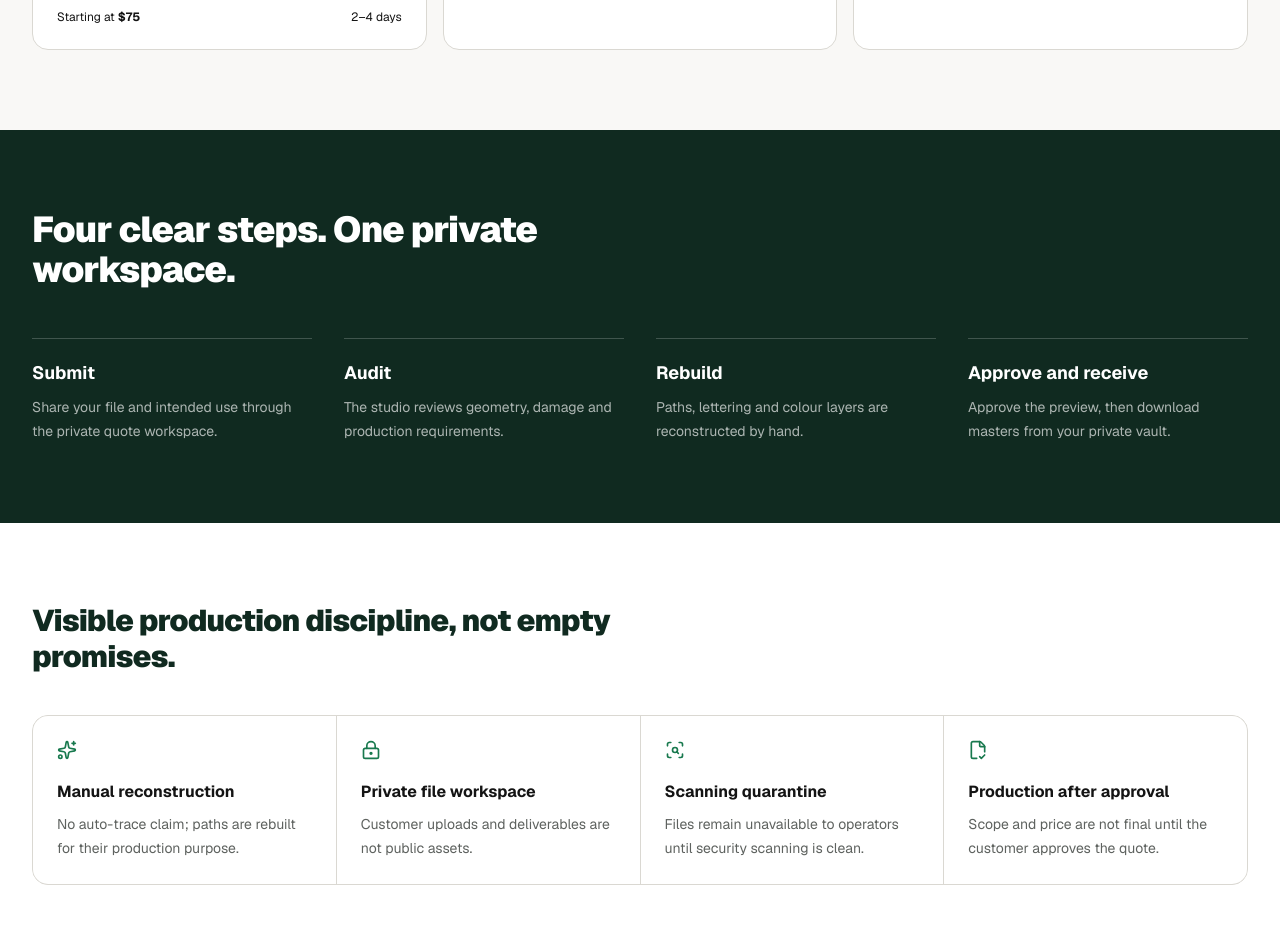
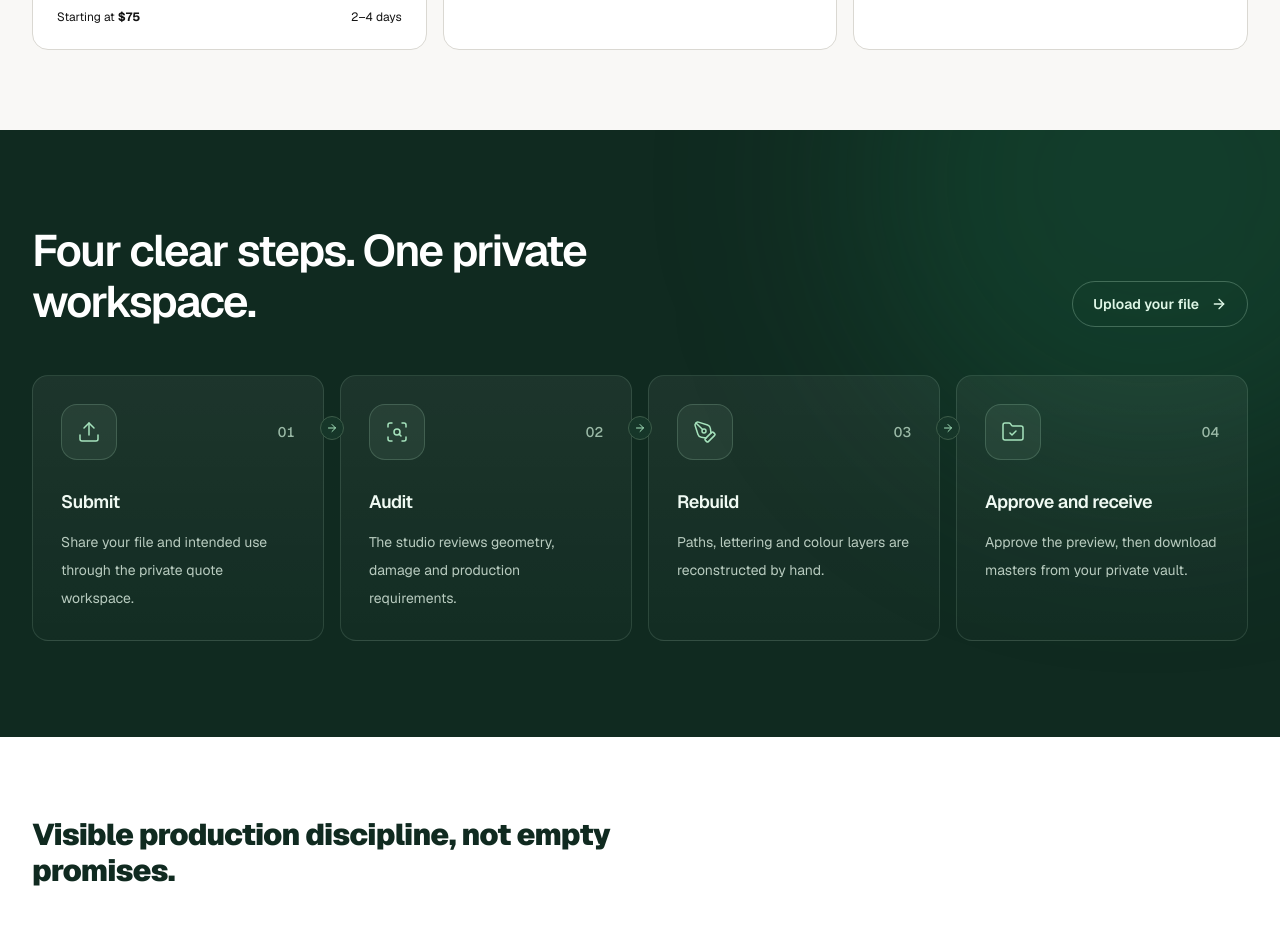
Before and after one commit to enesbv/artlantix, a Next.js app: page / in a window 1280 px wide. Shown: the part 3420-4348 px from the top of the page. Built offline with nearby package versions, Linux system fonts and the light colour scheme; no server answers; the database is empty.

Commit message:
design: refresh homepage process cards

```diff
--- a/components/HomePageContent.tsx
+++ b/components/HomePageContent.tsx
@@ -3,7 +3,7 @@
 import React, { useEffect, useState } from 'react';
 import Link from 'next/link';
 import ContactPricingCard from '@/components/ContactPricingCard';
-import { ArrowRight, Check, CircleDollarSign, FileCheck2, LockKeyhole, ScanSearch, Sparkles } from 'lucide-react';
+import { ArrowRight, Check, CircleDollarSign, FileCheck2, FolderCheck, LockKeyhole, PenTool, ScanSearch, Sparkles, Upload } from 'lucide-react';
 import Navbar from '@/components/Navbar';
 import Footer from '@/components/Footer';
 import MarketingVisual from '@/components/MarketingVisual';
@@ -14,6 +14,7 @@ import { DEFAULT_SITE_SETTINGS, getSiteSettings, SiteSettings } from '@/lib/serv
 import { caseStudies, guides, localizedPath, marketingCopy, normalizeMarketingLocale, processSteps, publicFaqs, services, trustFacts } from '@/lib/marketing';
 
 const factIcons = [Sparkles, LockKeyhole, ScanSearch, FileCheck2];
+const processIcons = [Upload, ScanSearch, PenTool, FolderCheck];
 
 export default function HomePageContent({ locale }: { locale: string }) {
   const lang = normalizeMarketingLocale(locale);
@@ -93,10 +94,33 @@ export default function HomePageContent({ locale }: { locale: string }) {
           </div>
         </section>
 
-        <section id="process" className="bg-[#102A20] text-white">
-          <div className="mx-auto max-w-7xl px-4 py-20 sm:px-6 lg:px-8">
-            <h2 className="max-w-2xl text-4xl font-black tracking-tight">{copy.home.processTitle}</h2>
-            <div className="mt-12 grid gap-8 md:grid-cols-2 lg:grid-cols-4">{processSteps[lang].map((step) => <div key={step.title} className="border-t border-white/20 pt-5"><h3 className="text-lg font-bold">{step.title}</h3><p className="mt-2 text-sm leading-6 text-white/65">{step.text}</p></div>)}</div>
+        <section id="process" aria-labelledby="process-heading" className="relative isolate scroll-mt-24 overflow-hidden bg-[#102A20] text-white">
+          <div aria-hidden="true" className="pointer-events-none absolute -right-40 -top-60 -z-10 h-[580px] w-[580px] rounded-full bg-[#18794E]/25 blur-[100px]" />
+          <div className="mx-auto max-w-7xl px-4 py-16 sm:px-6 sm:py-24 lg:px-8">
+            <div className="flex flex-col justify-between gap-6 md:flex-row md:items-end">
+              <h2 id="process-heading" className="max-w-2xl text-3xl font-semibold leading-[1.15] tracking-[-0.04em] sm:text-4xl lg:text-[2.75rem]">{copy.home.processTitle}</h2>
+              <Link href={quotePath} className="inline-flex shrink-0 items-center gap-3 self-start rounded-full border border-[#B4DFC4]/30 px-5 py-3 text-sm font-semibold text-[#DFF7E7] transition-colors hover:border-[#B4DFC4]/60 hover:bg-white/5 focus-visible:outline-2 focus-visible:outline-offset-4 focus-visible:outline-[#B4DFC4] md:self-auto">
+                {copy.home.primary}<ArrowRight className="h-4 w-4" aria-hidden="true" />
+              </Link>
+            </div>
+            <ol className="mt-10 grid gap-3 sm:mt-12 sm:grid-cols-2 lg:grid-cols-4 lg:gap-4">
+              {processSteps[lang].map((step, index) => {
+                const Icon = processIcons[index];
+                return (
+                  <li key={step.title} className="relative flex flex-col rounded-2xl border border-[#B4DFC4]/15 bg-gradient-to-b from-white/[0.055] to-white/[0.015] p-6 sm:p-7">
+                    <div className="flex items-center justify-between">
+                      <span className="flex h-14 w-14 items-center justify-center rounded-2xl border border-[#B4DFC4]/20 bg-[#B4DFC4]/[0.07] text-[#A6E3BD]">
+                        <Icon className="h-6 w-6" strokeWidth={1.5} aria-hidden="true" />
+                      </span>
+                      <span className="text-sm font-medium tabular-nums text-[#9AB9A6]" aria-hidden="true">0{index + 1}</span>
+                    </div>
+                    <h3 className="mt-7 text-lg font-semibold tracking-tight text-[#F0FAF3]">{step.title}</h3>
+                    <p className="mt-3 text-sm leading-7 text-[#B8CBBF]">{step.text}</p>
+                    {index < processSteps[lang].length - 1 && <span aria-hidden="true" className="absolute -right-[21px] top-10 z-10 hidden h-6 w-6 items-center justify-center rounded-full border border-[#3D5C49] bg-[#163629] text-[#A6E3BD] lg:flex"><ArrowRight className="h-3 w-3" /></span>}
+                  </li>
+                );
+              })}
+            </ol>
           </div>
         </section>
 
```
Also changed, not shown: 1 other file (tests, documents, lock files or other folders).
